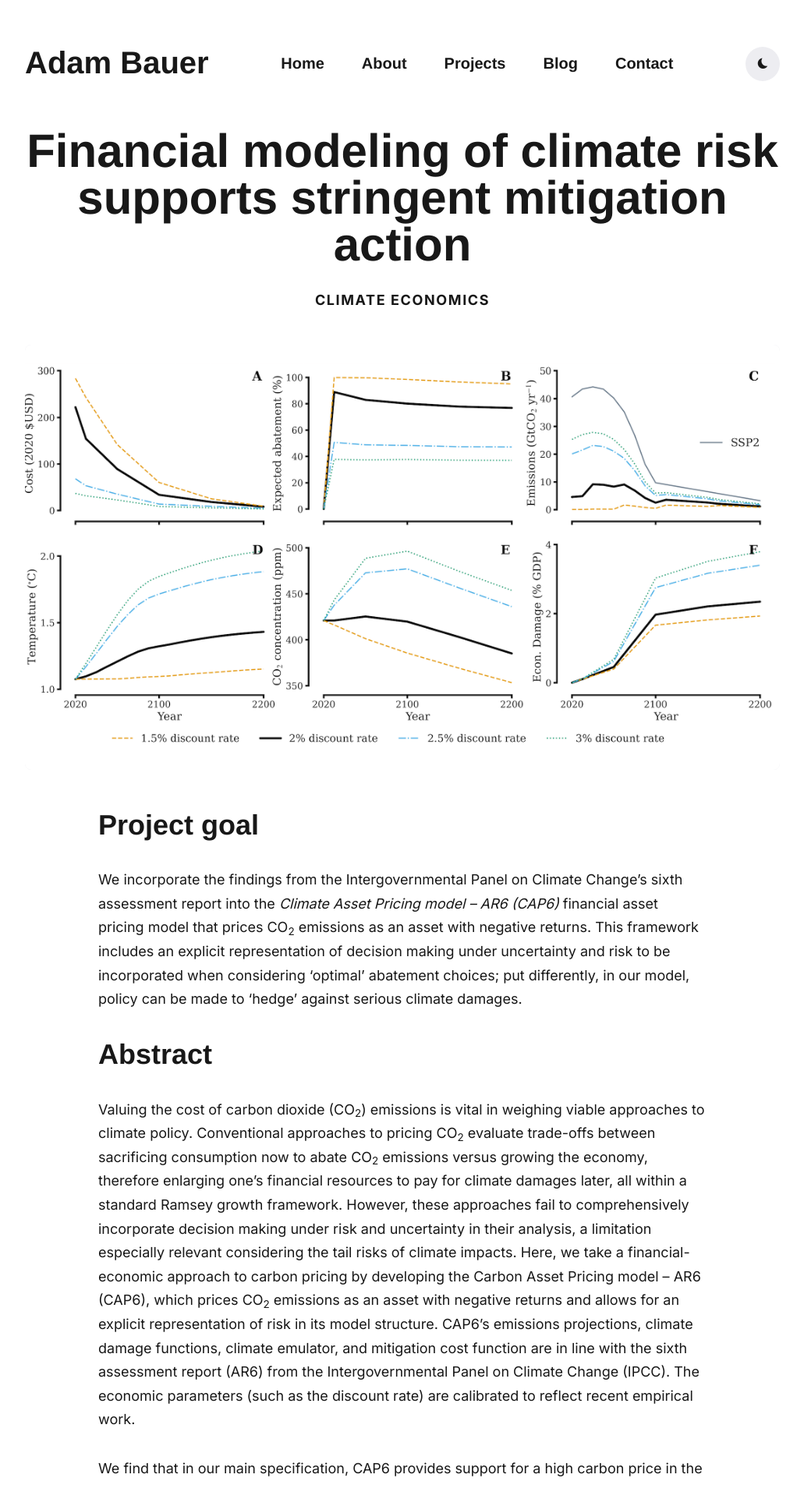
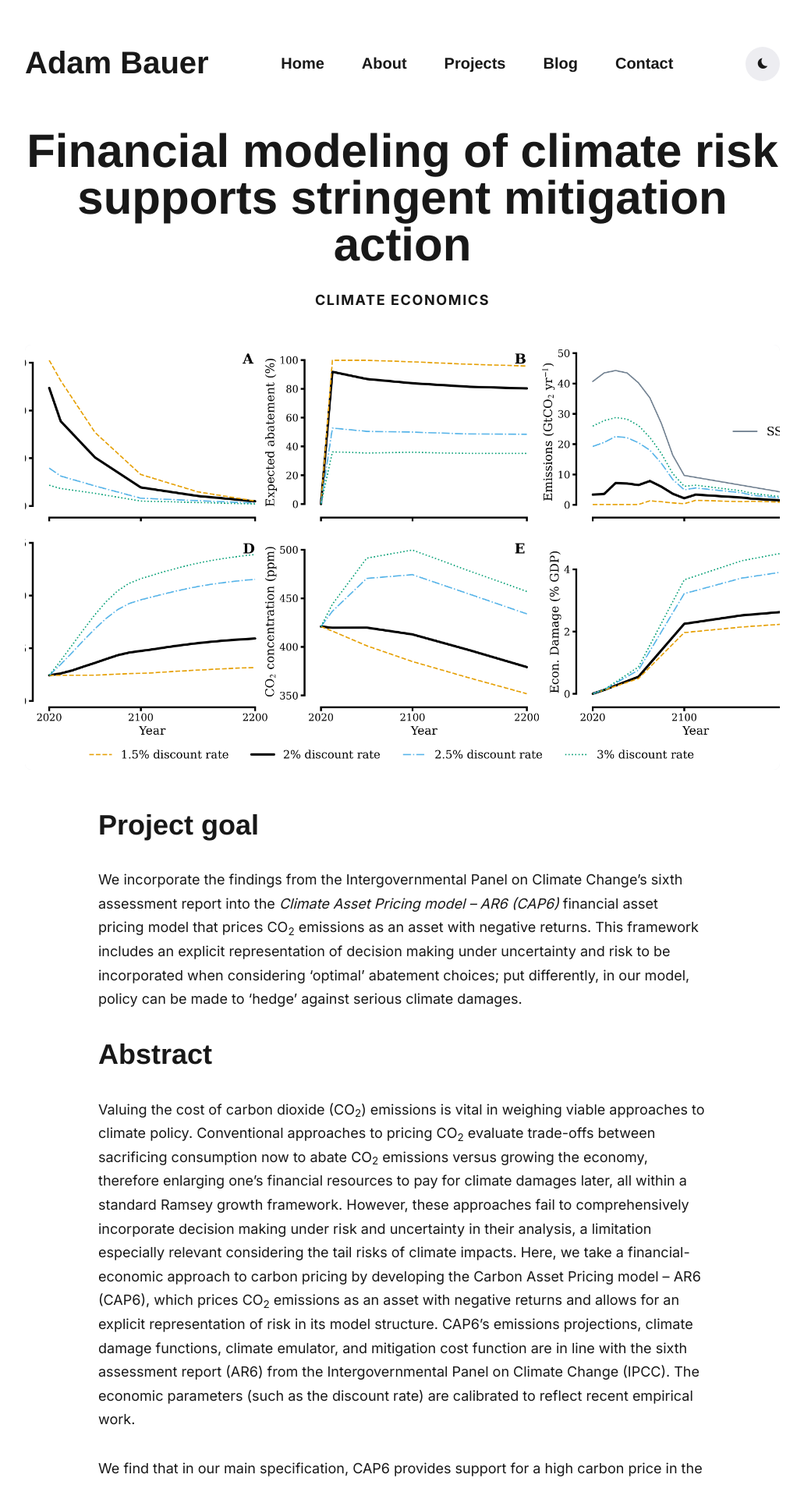
Before and after one commit to adam-bauer-34/adam-bauer-34.github.io, a Jekyll site: the page built from _projects/2022-12-20-cap6.md, in a window 1280 px wide. Shown: the top 1904 px of the page at 78% size, without its empty margins (124-1155 px from the left). Built offline with Jekyll 4.4.1, drawn with Linux system fonts in a browser that asks for light colours; nearby versions of some CDN libraries; some web fonts are replaced.

Commit message:
changed project image

```diff
--- a/_projects/2022-12-20-cap6.md
+++ b/_projects/2022-12-20-cap6.md
@@ -2,7 +2,7 @@
 title: Financial modeling of climate risk supports stringent mitigation action
 date: 2022-12-20 08:01:35 +0300
 subtitle: Climate economics
-image: '/images/project-images/11-14-2022-pref-runs.png'
+image: '/images/project-images/2-6-2023-pref-runs.png'
 ---
 
 # Project goal
```
Also changed, not shown: images/project-images/11-14-2022-pref-runs.png (deleted), images/project-images/2-6-2023-pref-runs.png (added).
